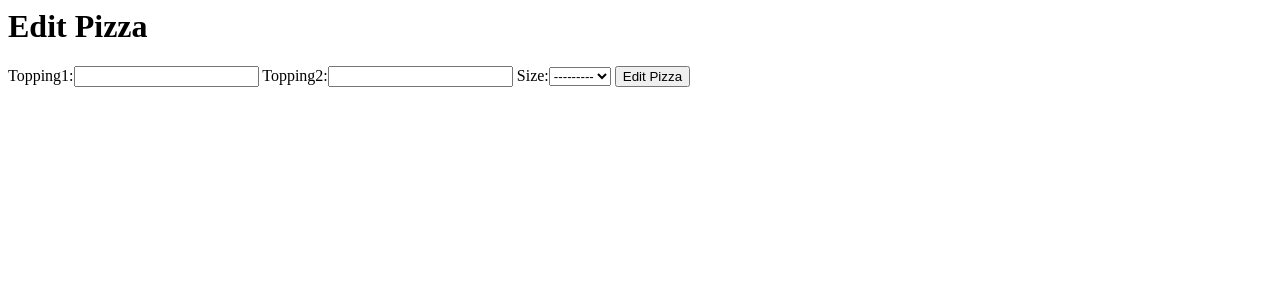
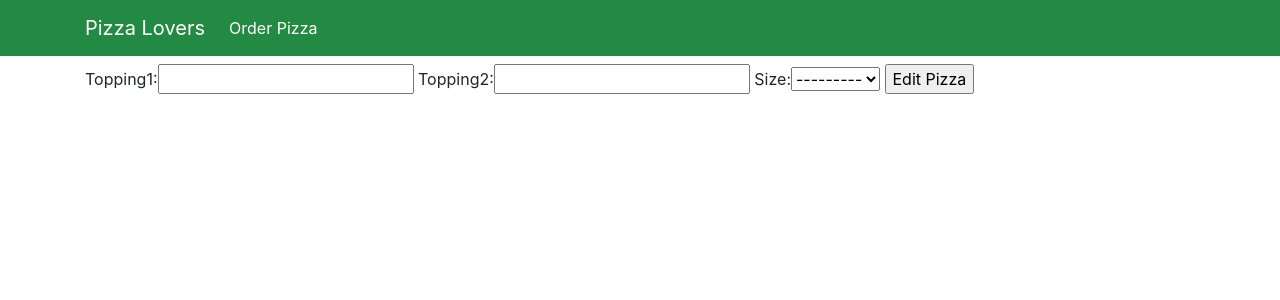
Before and after one commit to Arpik/PizzaLovers, a Django app: template pizzalovers/pizza/templates/pizza/edit_order.html in a window 1280 px wide. Shown: the top 300 px of the page. Run offline with Django 3.2, Linux system fonts and the light colour scheme; the template is opened without the code that fills it: values that come from a table or form of the project are taken from there, others are empty; some libraries are stand-ins or nearby versions.

Commit message:
Added base.html to pizzas.

```diff
--- a/pizzalovers/pizza/templates/pizza/edit_order.html
+++ b/pizzalovers/pizza/templates/pizza/edit_order.html
@@ -1,4 +1,6 @@
-<h1>Edit Pizza</h1>
+{% extends 'pizza/base.html' %}
+{% block 'body' %}
+<div class="container">
 
 <h2> {{ note }} </h2>
 
@@ -7,3 +9,5 @@
     {{ pizzaform }}
     <input type = "submit" value = "Edit Pizza">
 </form>
+</div>
+{% endblock %}
```
